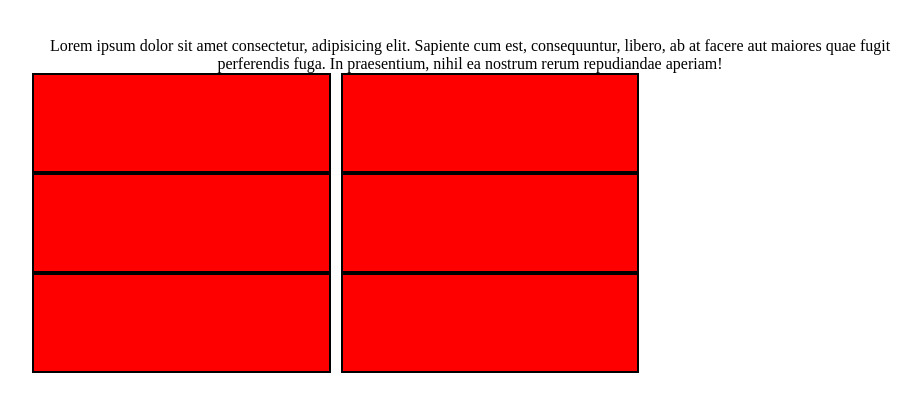
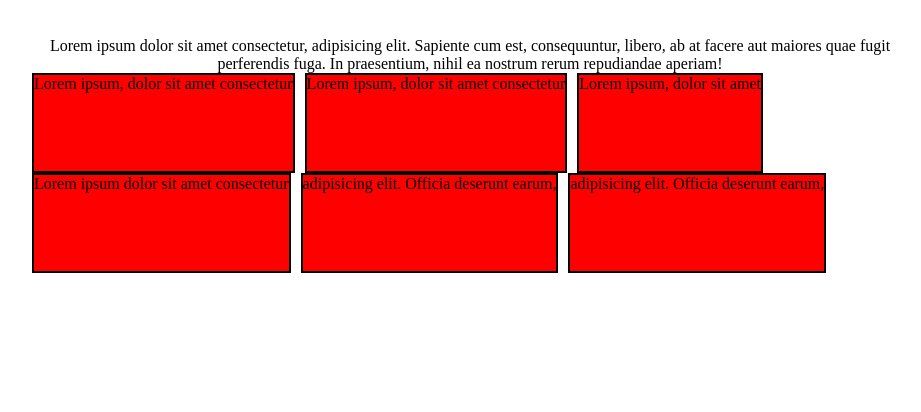
Before and after one commit to CosimoGiove/html-css-float-cards, a plain HTML site: page index.html in a window 1280 px wide. Shown: the part 62-474 px from the top of the page, without its empty margins (170-1091 px from the left). Drawn offline with Linux system fonts and the light colour scheme; a web font is replaced by a local one.

Commit message:
feat:card

```diff
--- a/index.html
+++ b/index.html
@@ -30,16 +30,22 @@
     <main>
         <div class="contenitore clearfix">
             <div class="card">
+                Lorem ipsum, dolor sit amet consectetur
             </div>
             <div class="card">
+                Lorem ipsum, dolor sit amet consectetur
             </div>
             <div class="card">
+                Lorem ipsum, dolor sit amet
             </div>
             <div class="card">
+                Lorem ipsum dolor sit amet consectetur
             </div>
             <div class="card">
+                adipisicing elit. Officia deserunt earum,
             </div>
             <div class="card">
+                adipisicing elit. Officia deserunt earum,
             </div>
         </div>
 
--- a/style.css
+++ b/style.css
@@ -29,7 +29,7 @@ text-align: center;
 /**main**/
 
 .card{
-width: calc(100% /3 );
+width:calc(100% /3 -10px);
 height: 100px;
 background-color: red;
 border: 2px solid black;
```
